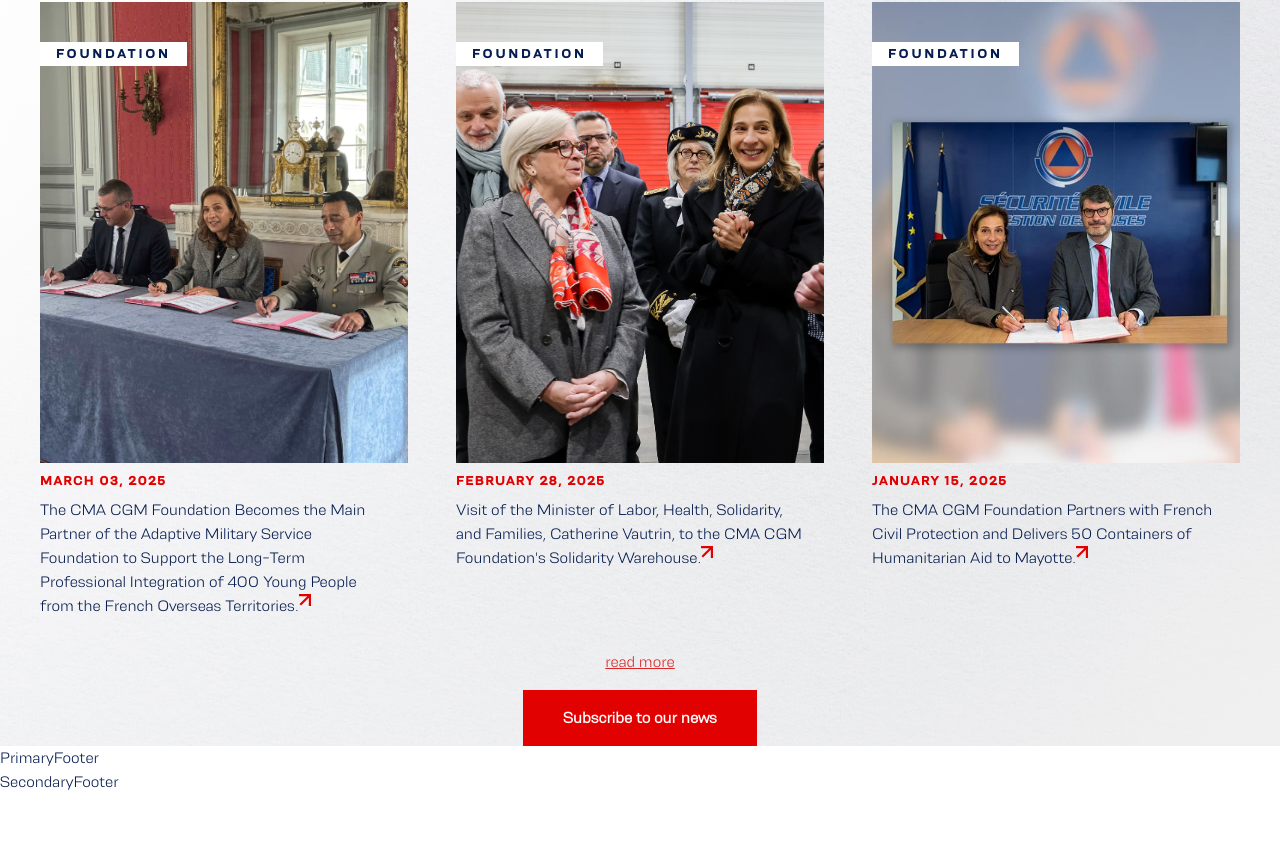
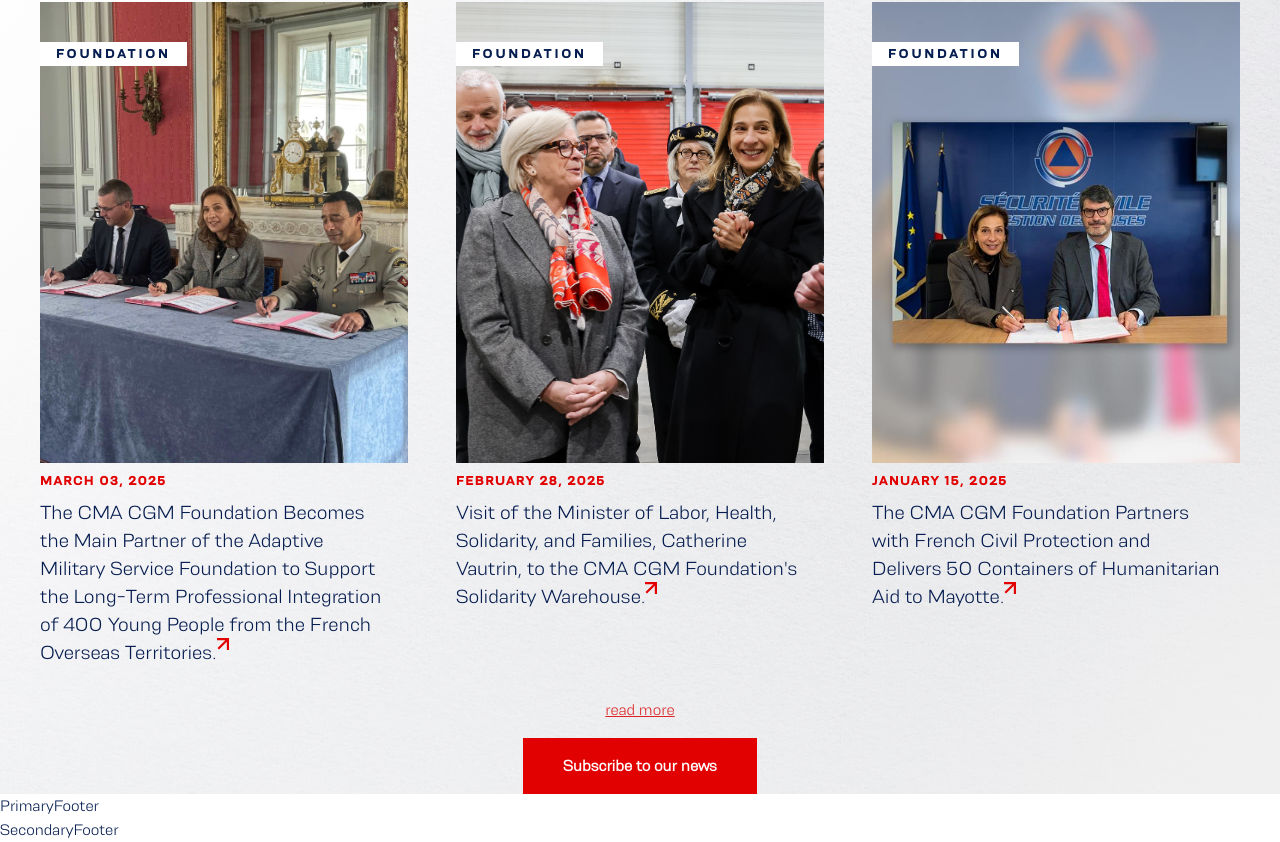
Before and after one commit to hadyawayda/foundation-clone, a Next.js app: page / in a window 1280 px wide. Shown: the part 1564-2406 px from the top of the page. Before the commit the page ends 2358 px from the top, so only its background shows below. Built offline with nearby package versions, Linux system fonts and the light colour scheme.

Commit message:
Updated text not being responsive in the media description

```diff
--- a/components/News/MediaCard.tsx
+++ b/components/News/MediaCard.tsx
@@ -34,7 +34,7 @@
       </div>
       <div className="mt-2">
         <p className="news-date font-black uppercase">{date}</p>
-        <p className="mt-2 news-description">{description}</p>
+        <p className="mt-2 news-description text-md xl:text-xl">{description}</p>
       </div>
     </Link>
   );
```
